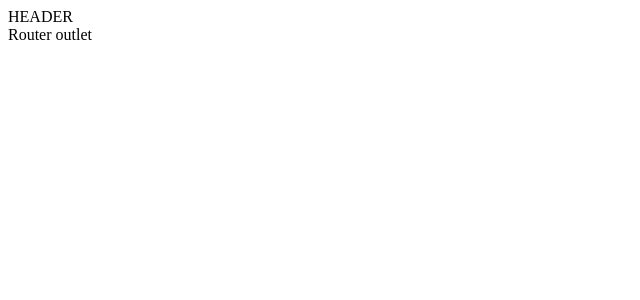
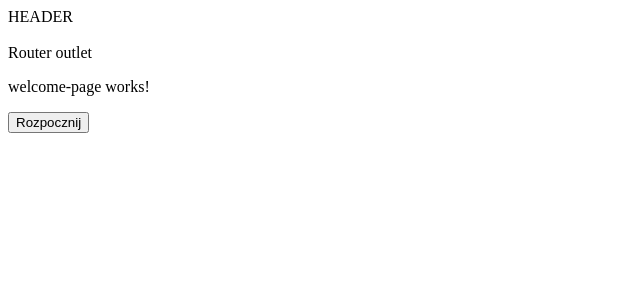
Before and after one commit to Organizacja-Przestepcza/ng-ban-kan, an Angular app: page /welcome-page-component in a window 1280 px wide. Before the commit this address led to /. Shown: the top 300 px of the page, without its empty margins (0-640 px from the left). Built offline with nearby package versions, Linux system fonts and the light colour scheme.

Commit message:
router-outlet works!

```diff
--- a/src/app/app-routing.module.ts
+++ b/src/app/app-routing.module.ts
@@ -1,9 +1,12 @@
 import { NgModule } from '@angular/core';
 import { RouterModule, Routes } from '@angular/router';
 import { KanbanComponent } from './kanban/kanban.component';
+import { WelcomePageComponent } from './welcome-page/welcome-page.component';
 
 const routes: Routes = [
-  { path: 'kanban', component: KanbanComponent},
+  { path: 'kanban-component', component: KanbanComponent},
+  { path: 'welcome-page-component', component: WelcomePageComponent},
+  { path: '',   redirectTo: 'welcome-page-component', pathMatch: 'full' },
 ];
 
 @NgModule({
--- a/src/app/app.component.html
+++ b/src/app/app.component.html
@@ -1,5 +1,6 @@
 <div class="site-header">
 HEADER
 </div>
+<br>
 Router outlet
 <router-outlet></router-outlet>
--- a/src/app/app.module.ts
+++ b/src/app/app.module.ts
@@ -4,11 +4,13 @@ import { BrowserModule } from '@angular/platform-browser';
 import { AppRoutingModule } from './app-routing.module';
 import { AppComponent } from './app.component';
 import { KanbanComponent } from './kanban/kanban.component';
+import { WelcomePageComponent } from './welcome-page/welcome-page.component';
 
 @NgModule({
   declarations: [
     AppComponent,
-    KanbanComponent
+    KanbanComponent,
+    WelcomePageComponent
   ],
   imports: [
     BrowserModule,
--- /dev/null
+++ b/src/app/welcome-page/welcome-page.component.html
@@ -0,0 +1,2 @@
+<p>welcome-page works!</p>
+<button routerLink="/kanban-component" >Rozpocznij</button>
```
Also changed, not shown: src/app/welcome-page/welcome-page.component.ts (added, +10 -0 lines), src/app/welcome-page/welcome-page.component.css (added), 1 other file (tests, documents, lock files or other folders).
